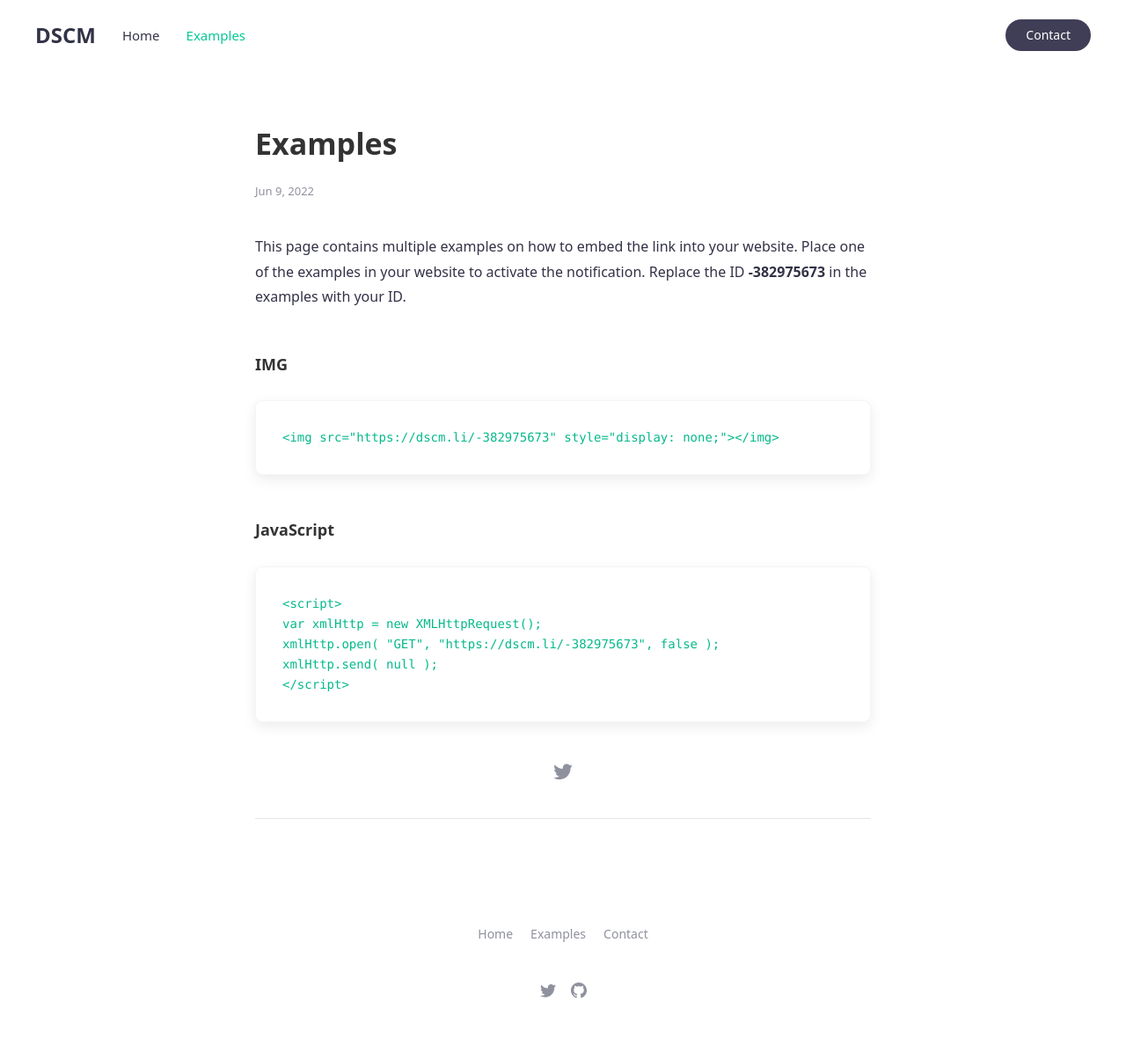
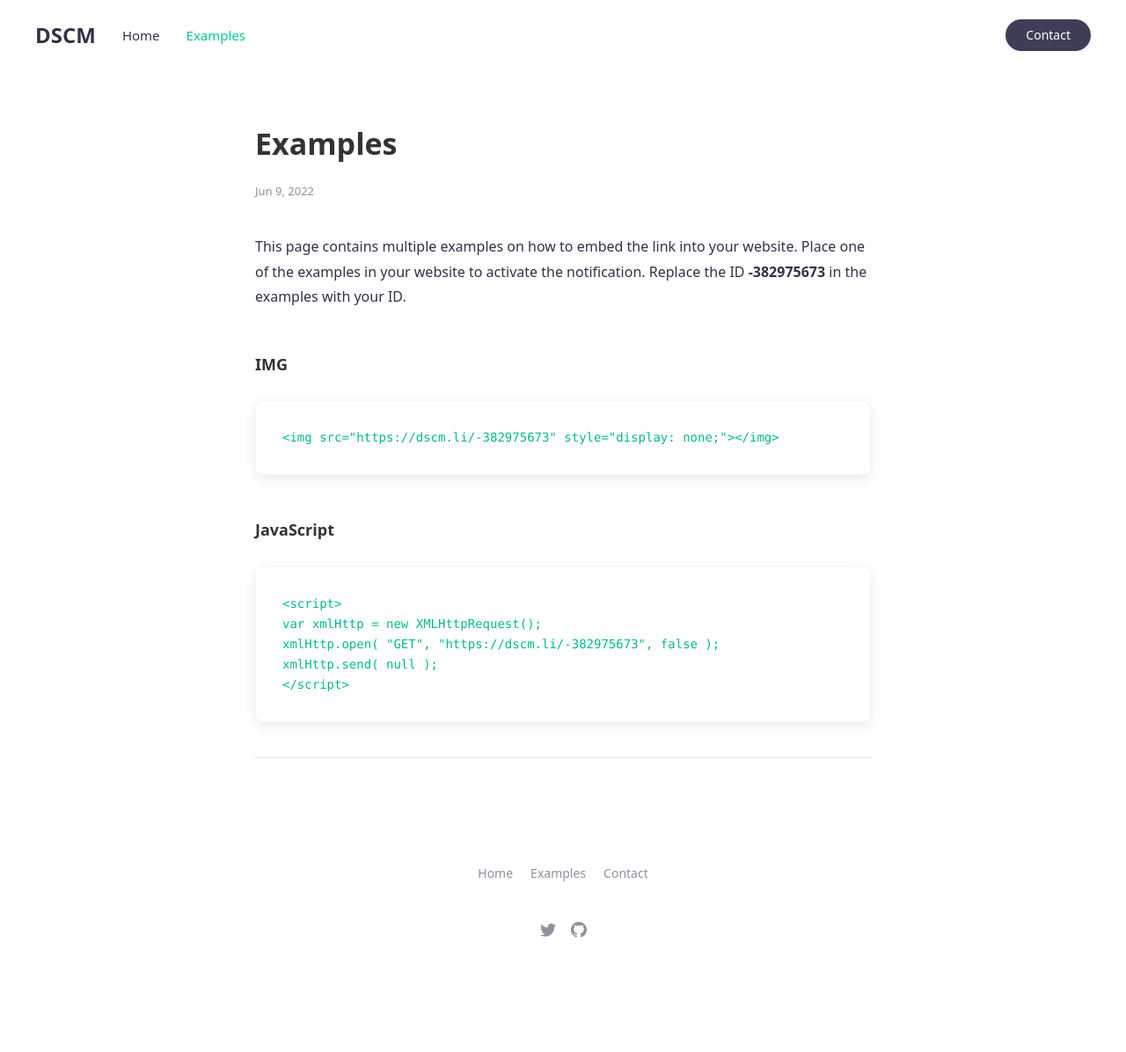
Before and after one commit to didsomeonecloneme/didsomeonecloneme.github.io, a Jekyll site: the page built from _posts/2022-06-09-examples.md, in a window 1280 px wide. Shown: the whole page at 88% size. Built offline with Jekyll 4.4.1, drawn with Linux system fonts in a browser that asks for light colours; after the commit the page ends 1127 px from its top, so only the background shows below that.

Commit message:
Remove blog twitter sharing button

```diff
--- a/_config.yml
+++ b/_config.yml
@@ -16,7 +16,7 @@ baseurl:            ""
 permalink:          /:title/
 
 # Site base hostname & protocol, e.g. http://example.com
-url:                ""
+url:                "https://didsomeoneclone.me"
 
 # Site logo # e.g. logo.png, upload logo image file to /uploads/ folder
 logo:
@@ -51,7 +51,7 @@ social:
 share:
     post:           true # Display share buttons on a post page
     doc:            true # Display share buttons on a doc page
-    twitter:        wesleyneelen # Enable by adding Twitter handle
+    twitter:        # Enable by adding Twitter handle
     facebook:       false # Enable by setting true (Facebook handle not required)
 
 # Default footer image settings
```
